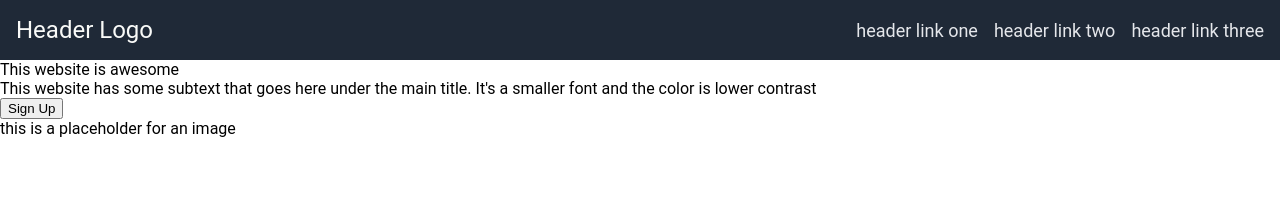
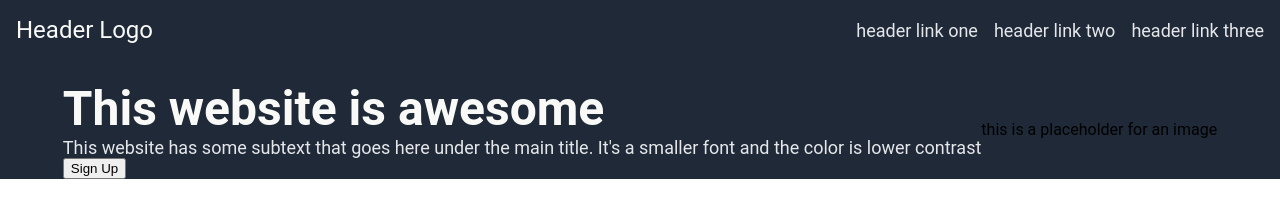
Before and after one commit to AdamsBR25/landing-page, a plain HTML site: page index.html in a window 1280 px wide. Drawn offline with Linux system fonts and the light colour scheme.

Commit message:
Work in progress hero styling

```diff
--- a/styles.css
+++ b/styles.css
@@ -37,3 +37,22 @@ li {
     color: #E5E7EB;
     font-size: 18px;
 }
+
+.hero {
+    background-color: #1F2937;
+    display: flex;
+    justify-content: center;
+    align-items: center;
+    padding-top: 20px;
+}
+
+.hero-main {
+    font-size: 48px;
+    font-weight: bolder;
+    color: #F9FAF8;
+}
+
+.hero-subtext {
+    color: #E5E7EB;
+    font-size: 18px;
+}
```
